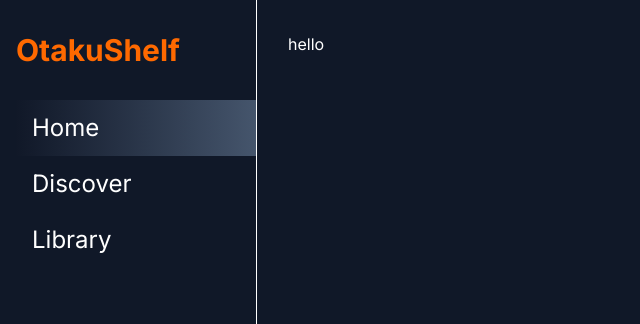
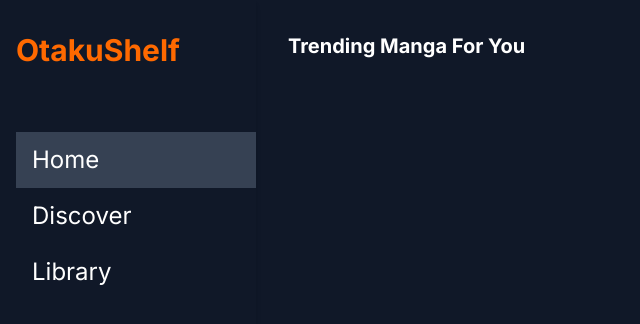
Before and after one commit to dishan1223/otakushelf, a Next.js app: page / in a window 1280 px wide. Shown: the top 324 px of the page, without its empty margins (0-640 px from the left). Built offline with nearby package versions, Linux system fonts and the light colour scheme.

Commit message:
increse sidebar responsiveness

```diff
--- a/src/app/page.tsx
+++ b/src/app/page.tsx
@@ -1,7 +1,7 @@
 export default function Home() {
   return (
     <div>
-        hello
+            <h1 className="text-xl font-semibold">Trending Manga For You</h1>
     </div>
   );
 }
--- a/src/components/ui/SideBar.tsx
+++ b/src/components/ui/SideBar.tsx
@@ -1,45 +1,50 @@
-"use client"
+"use client";
 
-import Link from "next/link"
-import { cn } from "@/lib/utils"
-import { usePathname } from "next/navigation"
+import Link from "next/link";
+import { cn } from "@/lib/utils";
+import { usePathname } from "next/navigation";
+import { useState } from "react";
+import { Menu, X } from "lucide-react";
 
 const sidebarLinks = [
-    {
-        title: "Home",
-        href: "/",
-    },
-    {
-        title: "Discover",
-        href: "/discover",
-    },
-    {
-        title: "Library",
-        href: "/library",
-    },
-]
+  { title: "Home", href: "/" },
+  { title: "Discover", href: "/discover" },
+  { title: "Library", href: "/library" },
+];
 
 export default function SideBar() {
   const pathname = usePathname();
+  const [isOpen, setIsOpen] = useState(false);
 
   return (
-        <div className="outline outline-white h-screen w-64 py-8">
     <div>
-                <h1 className="text-3xl font-bold text-orange-500 px-4">OtakuShelf</h1>
+      {/* Mobile Toggle Button (Hidden in md) */}
+      <button
+        onClick={() => setIsOpen(!isOpen)}
+        className="p-3 z-50 bg-gray-800 rounded-full shadow-md
+                   fixed bottom-6 right-6 md:hidden"
+      >
+        {isOpen ? <X size={28} className="text-white" /> : <Menu size={28} className="text-white" />}
+      </button>
+
+      {/* Sidebar: Hidden on mobile, always visible on md+ */}
+      <div
+        className={cn(
+          "h-screen w-64 bg-gray-900 text-white shadow-md transition-transform duration-300 ease-in-out z-40",
+          isOpen ? "translate-x-0 fixed top-0 left-0" : "-translate-x-full fixed top-0 left-0",
+          "md:translate-x-0 md:static md:block"
+        )}
+      >
+        <div className="py-8 px-4">
+          <h1 className="text-3xl font-bold text-orange-500">OtakuShelf</h1>
         </div>
 
-            <div className="mt-8">
+        <nav className="mt-8">
           <ul className="text-2xl pl-4 flex flex-col">
             {sidebarLinks.map(({ href, title }) => {
               const isActive = pathname === href || pathname.startsWith(`${href}/`);
-
               return (
-                            <li
-                                key={title}
-                                className={`flex items-center h-14 ${
-                                    isActive ? "bg-gradient-to-r from-gray-900 to-slate-600" : ""
-                                }`}
-                            >
+                <li key={title} className={cn("flex items-center h-14", isActive && "bg-gray-700")}>
                   <Link href={href} className="w-full h-full flex items-center px-4">
                     {title}
                   </Link>
@@ -47,7 +52,16 @@ export default function SideBar() {
               );
             })}
           </ul>
+        </nav>
       </div>
+
+      {/* Overlay when sidebar is open on mobile */}
+      {isOpen && (
+        <div
+          className="fixed inset-0 bg-black bg-opacity-50 md:hidden z-30"
+          onClick={() => setIsOpen(false)}
+        ></div>
+      )}
     </div>
   );
 }
--- /dev/null
+++ b/src/types/types.ts
@@ -0,0 +1,5 @@
+interface ClassName{
+    className?: string,
+}
+
+export type {ClassName}
```
Lines whose indentation alone changed are shown as unchanged.
